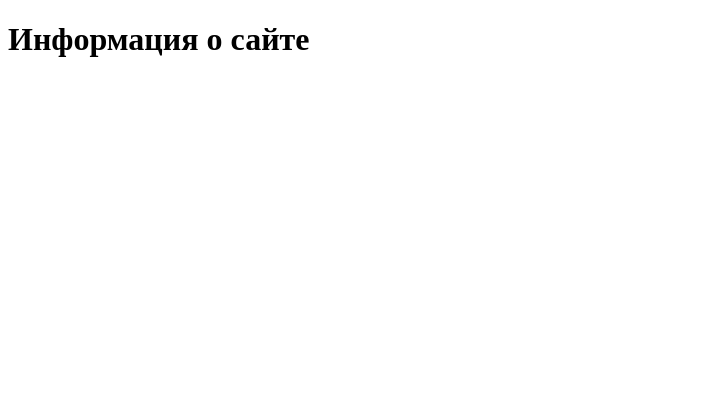
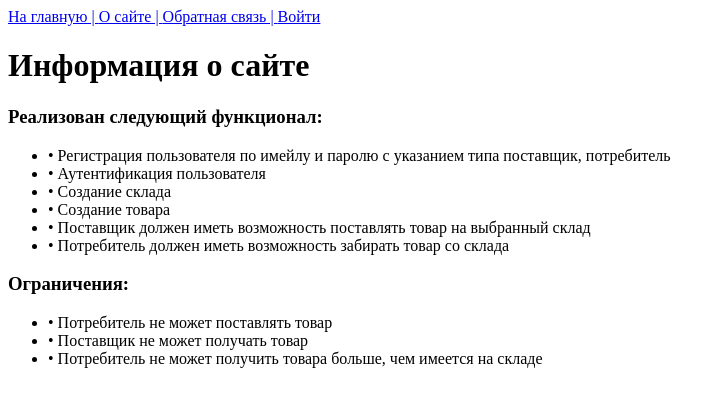
Before and after one commit to DariaZaytseva109/first_django_proj, a Django app: page /store/about/ in a window 1280 px wide. Shown: the top 407 px of the page, without its empty margins (0-725 px from the left). Run offline with Django 4.2, Linux system fonts and the light colour scheme.

Commit message:
base template

```diff
--- a/first_django_proj/settings.py
+++ b/first_django_proj/settings.py
@@ -55,7 +55,7 @@ ROOT_URLCONF = 'first_django_proj.urls'
 TEMPLATES = [
     {
         'BACKEND': 'django.template.backends.django.DjangoTemplates',
-        'DIRS': [],
+        'DIRS': [BASE_DIR / 'first_django_proj/templates'],
         'APP_DIRS': True,
         'OPTIONS': {
             'context_processors': [
--- /dev/null
+++ b/first_django_proj/templates/base.html
@@ -0,0 +1,16 @@
+<!DOCTYPE html>
+<html lang="en">
+<head>
+    <meta charset="UTF-8">
+    <title>Главная</title>
+    {% for m in menu %}
+    <a href="{% url m.url_name %}"> {{ m.title }} {%if not forloop.last %}  |  {% endif %} </a>
+    {% endfor %}
+
+    <title>Title</title>
+</head>
+
+<body>
+{% block content %} {% endblock %}
+</body>
+</html>
--- a/store/templates/store/about.html
+++ b/store/templates/store/about.html
@@ -1,11 +1,20 @@
-<!DOCTYPE html>
-<html lang="en">
-<head>
-    <meta charset="UTF-8">
+{% extends 'base.html' %}
+{% block content %}
     <title> {{ title|capfirst }} </title>
     <h1> {{ title|capfirst }} </h1>
-</head>
-<body>
-
-</body>
-</html>
+<h3>Реализован следующий функционал:</h3>
+<ul>
+ <li>• Регистрация пользователя по имейлу и паролю с указанием типа поставщик, потребитель
+ <li>• Аутентификация пользователя
+ <li>• Создание склада
+ <li>• Создание товара
+ <li>• Поставщик должен иметь возможность поставлять товар на выбранный склад
+ <li>• Потребитель должен иметь возможность забирать товар со склада
+</ul>
+<h3>Ограничения:</h3>
+<ul>
+ <li>• Потребитель не может поставлять товар
+ <li>• Поставщик не может получать товар
+ <li>• Потребитель не может получить товара больше, чем имеется на складе
+</ul>
+{% endblock %}
--- a/store/templates/store/index.html
+++ b/store/templates/store/index.html
@@ -3,8 +3,8 @@
 <head>
     <meta charset="UTF-8">
     <title>Главная</title>
-    <p> {% for m in menu %}</p>
-    <li> <a href="{% url m.url_name %}"> {{ m.title }}  </a>
+    {% for m in menu %}
+    <a href="{% url m.url_name %}"> {{ m.title }} {%if not forloop.last %}  |  {% endif %} </a>
     {% endfor %}
     <h1> {{ title }}</h1>
     <ul>{% for s in storages %}
--- a/store/views.py
+++ b/store/views.py
@@ -12,9 +12,10 @@ storage_lst = [
     {'id': 5, 'title': 'Склад_Мытищи', 'address': 'Колпакова', 'open': True}
     ]
 main_menu = [
+    {'title': 'На главную', 'url_name': 'home'},
     {'title': 'О сайте', 'url_name': 'about'},
     {'title': 'Обратная связь', 'url_name': 'contact'},
-    {'title': 'Войти / Зарегистрироваться', 'url_name': 'log_in'}
+    {'title': 'Войти', 'url_name': 'log_in'}
     ]
 
 def index(request):
@@ -36,7 +37,7 @@ def show_store(request, store_id):
 
 
 def about(request):
-    data = {"title": "информация о сайте"}
+    data = {"title": "информация о сайте", 'menu': main_menu}
     return render(request, 'store/about.html', context=data)
 
 
```
